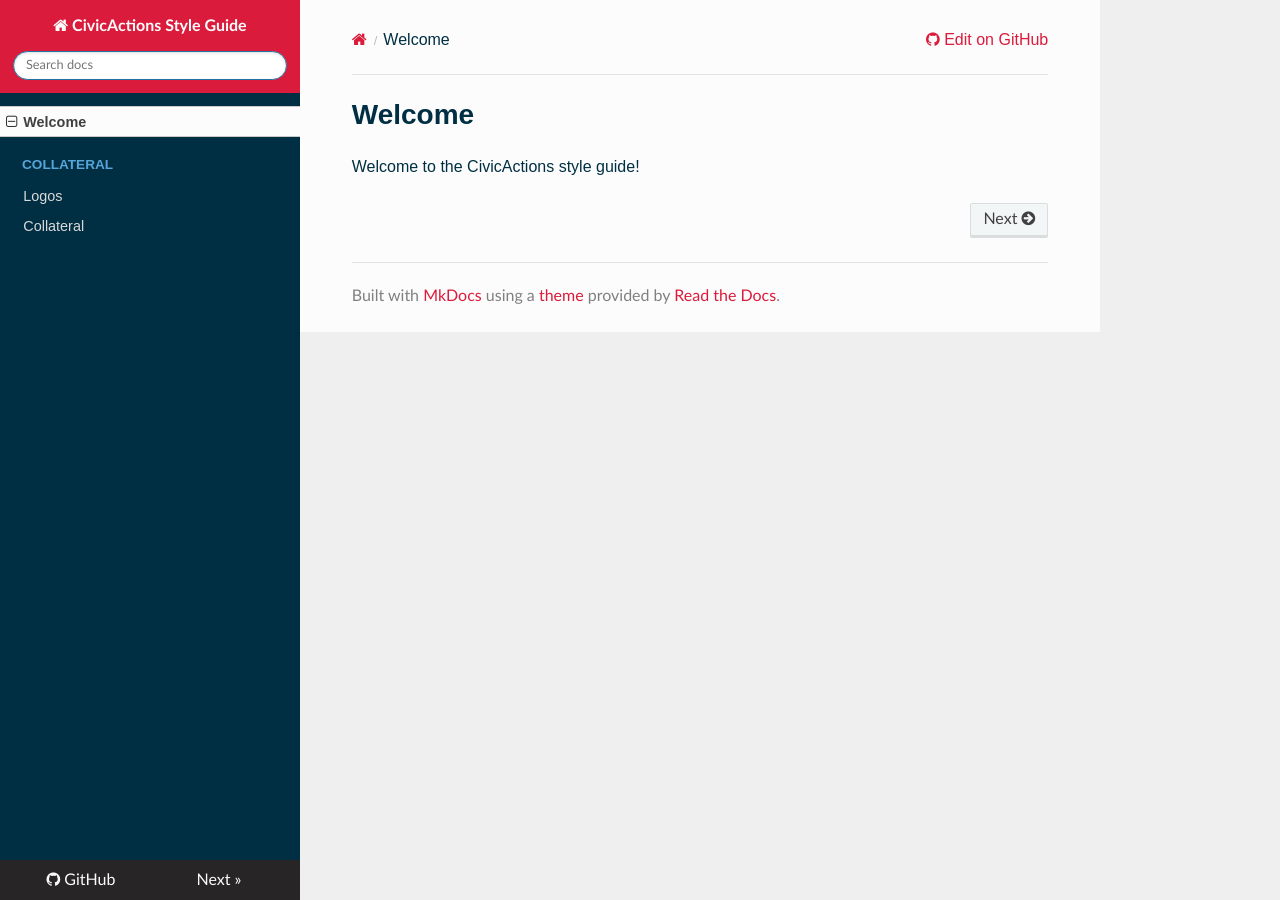
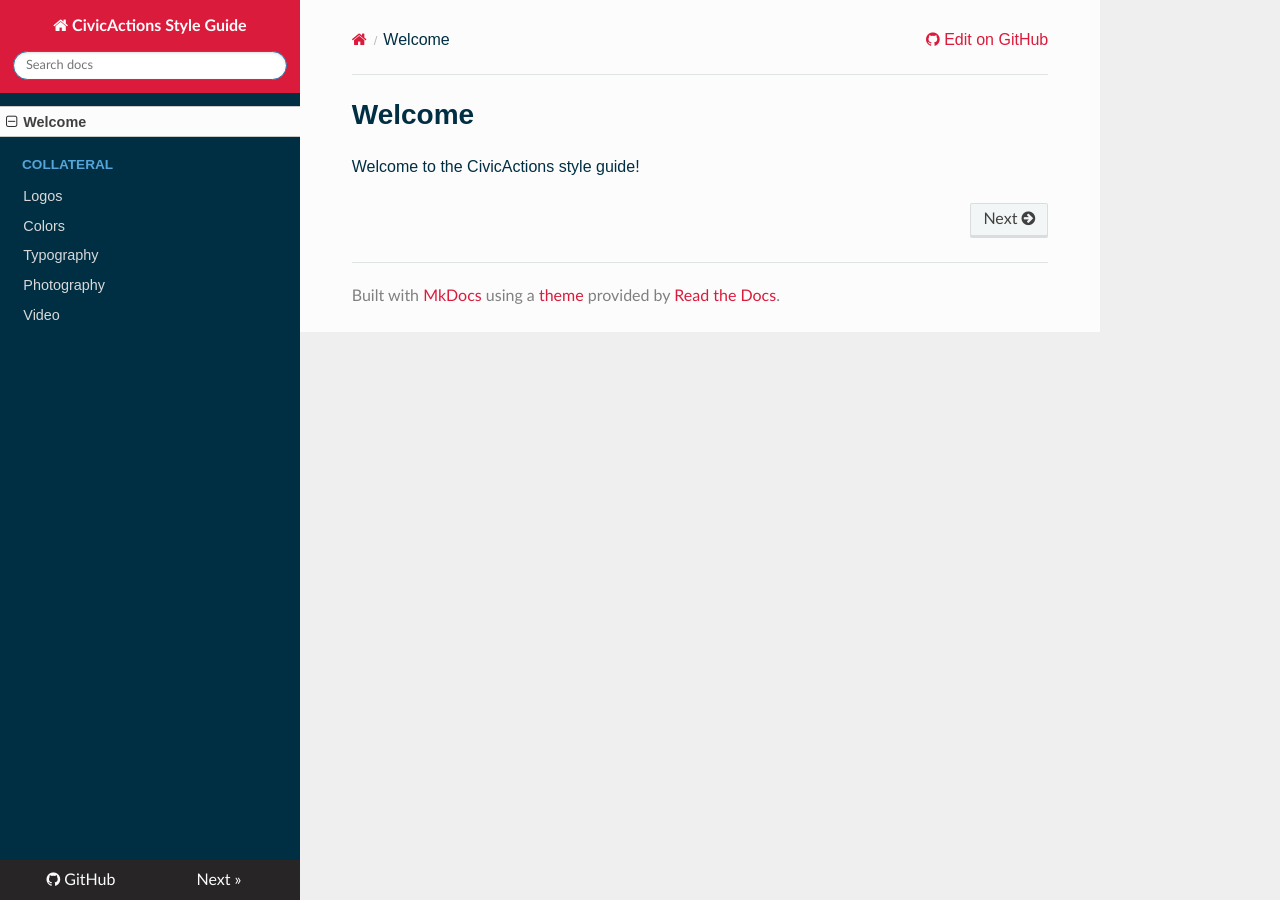
Before and after one commit to CivicActions/style-guide, an MkDocs documentation site: the page built from docs/README.md, in a window 1280 px wide. Built offline with MkDocs 1.6.1, drawn with Linux system fonts in a browser that asks for light colours; nearby versions of some CDN libraries; old or Windows-style settings are respelled for this version of MkDocs.

Commit message:
Update mkdocs.yml

```diff
--- a/mkdocs.yml
+++ b/mkdocs.yml
@@ -16,4 +16,7 @@ pages:
     - Welcome: README.md
     - Collateral:
         - Logos: collateral/logos.md
-        - Collateral: collateral/collateral.md
+        - Colors: collateral/colors.md
+        - Typography: collateral/typography.md
+        - Photography: collateral/photography.md
+        - Video: collateral/video.md
```
